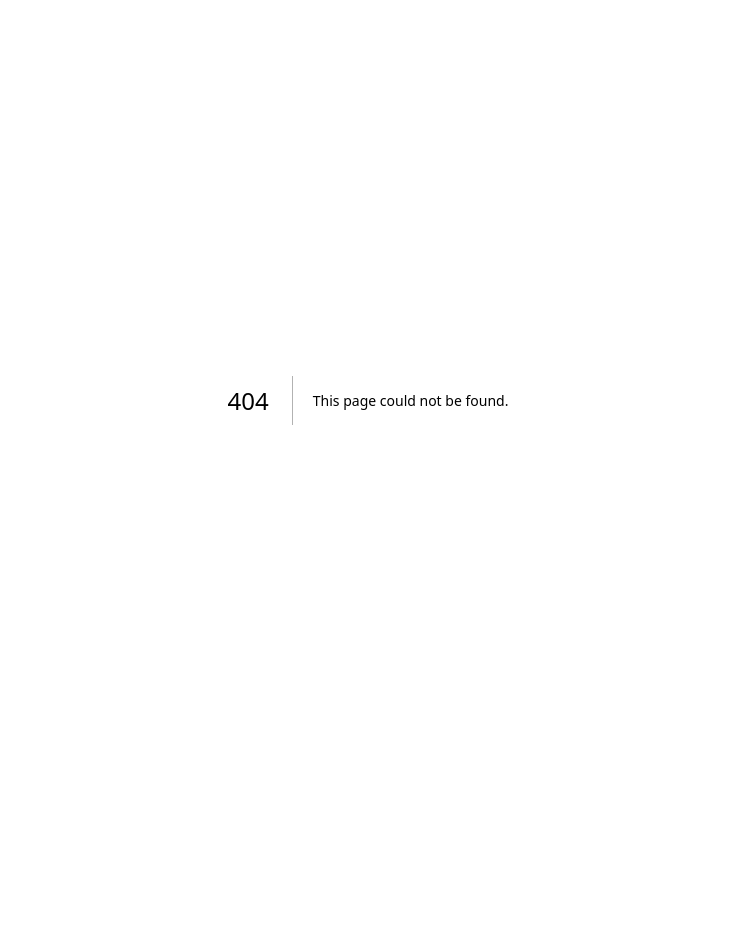
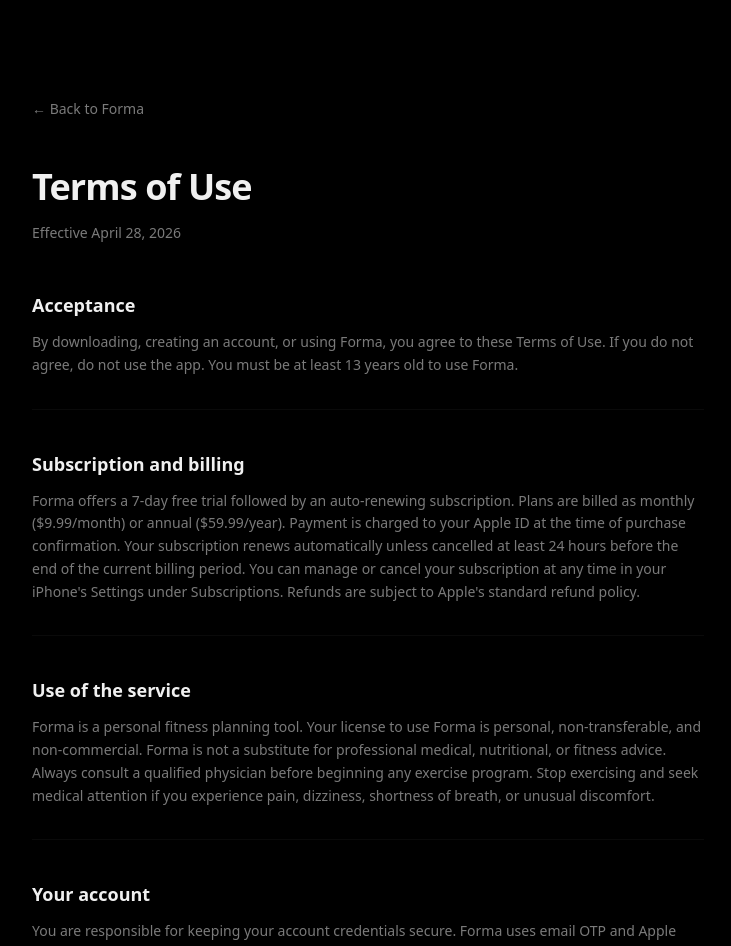
Before and after one commit to Droused070807/forma-website, a Next.js app: page /terms in a window 1280 px wide. Before the commit this address had no page. Shown: the top 946 px of the page, without its empty margins (272-1003 px from the left). Before the commit the page ends 800 px from the top, so only its background shows below. Built offline with nearby package versions, Linux system fonts and the light colour scheme.

Commit message:
Add Terms of Use page

```diff
--- /dev/null
+++ b/src/app/terms/page.tsx
@@ -0,0 +1,118 @@
+import type { Metadata } from 'next';
+
+export const metadata: Metadata = {
+  title: 'Terms of Use — Forma',
+};
+
+export default function Terms() {
+  return (
+    <main className="min-h-screen px-6 py-24">
+      <article className="mx-auto max-w-2xl">
+        <a
+          href="/"
+          className="mb-12 inline-block text-sm text-on-variant transition hover:text-on-surface"
+        >
+          ← Back to Forma
+        </a>
+
+        <h1 className="mb-4 text-4xl font-semibold tracking-tight text-on-surface">
+          Terms of Use
+        </h1>
+        <p className="mb-12 text-sm text-on-variant">Effective April 28, 2026</p>
+
+        <div className="space-y-10 text-sm leading-relaxed text-on-variant">
+          <Section title="Acceptance">
+            By downloading, creating an account, or using Forma, you agree to
+            these Terms of Use. If you do not agree, do not use the app. You
+            must be at least 13 years old to use Forma.
+          </Section>
+
+          <Section title="Subscription and billing">
+            Forma offers a 7-day free trial followed by an auto-renewing
+            subscription. Plans are billed as monthly ($9.99/month) or annual
+            ($59.99/year). Payment is charged to your Apple ID at the time of
+            purchase confirmation. Your subscription renews automatically unless
+            cancelled at least 24 hours before the end of the current billing
+            period. You can manage or cancel your subscription at any time in
+            your iPhone&apos;s Settings under Subscriptions. Refunds are subject
+            to Apple&apos;s standard refund policy.
+          </Section>
+
+          <Section title="Use of the service">
+            Forma is a personal fitness planning tool. Your license to use Forma
+            is personal, non-transferable, and non-commercial. Forma is not a
+            substitute for professional medical, nutritional, or fitness advice.
+            Always consult a qualified physician before beginning any exercise
+            program. Stop exercising and seek medical attention if you experience
+            pain, dizziness, shortness of breath, or unusual discomfort.
+          </Section>
+
+          <Section title="Your account">
+            You are responsible for keeping your account credentials secure.
+            Forma uses email OTP and Apple Sign In for authentication — do not
+            share your verification codes with anyone. You can delete your
+            account at any time in Settings, which removes your Forma data from
+            our servers and clears local data on your device.
+          </Section>
+
+          <Section title="AI-generated content">
+            Forma uses AI to generate certain in-app content, including daily
+            briefs and weekly training recaps. This content is based on your
+            training history and is informational only. AI outputs are not
+            personalized medical or fitness advice and may occasionally contain
+            errors. Forma&apos;s workout plans and progressive overload logic are
+            rule-based and are not AI-generated.
+          </Section>
+
+          <Section title="Intellectual property">
+            All content, design, code, and trademarks in Forma are owned by
+            Hunter Gray or licensed for use in the app. You may not copy,
+            reproduce, distribute, or create derivative works from any part of
+            Forma without prior written permission.
+          </Section>
+
+          <Section title="Limitation of liability">
+            Forma is provided &quot;as is&quot; without warranties of any kind.
+            We do not guarantee specific fitness results. To the maximum extent
+            permitted by law, Hunter Gray shall not be liable for any indirect,
+            incidental, or consequential damages arising from your use of the
+            app, including injury from exercise.
+          </Section>
+
+          <Section title="Governing law">
+            These Terms are governed by the laws of the United States and the
+            state in which Hunter Gray operates, without regard to conflict of
+            law principles. Any disputes shall be resolved in the applicable
+            courts of that jurisdiction.
+          </Section>
+
+          <p className="pt-6 border-t border-white/[0.06]">
+            Questions about these Terms? Contact{' '}
+            <a
+              href="mailto:support@formacoach.app"
+              className="text-ice hover:underline"
+            >
+              support@formacoach.app
+            </a>
+            .
+          </p>
+        </div>
+      </article>
+    </main>
+  );
+}
+
+function Section({
+  title,
+  children,
+}: {
+  title: string;
+  children: React.ReactNode;
+}) {
+  return (
+    <div className="border-b border-white/[0.04] pb-8">
+      <h2 className="mb-3 text-lg font-semibold text-on-surface">{title}</h2>
+      <p>{children}</p>
+    </div>
+  );
+}
```
